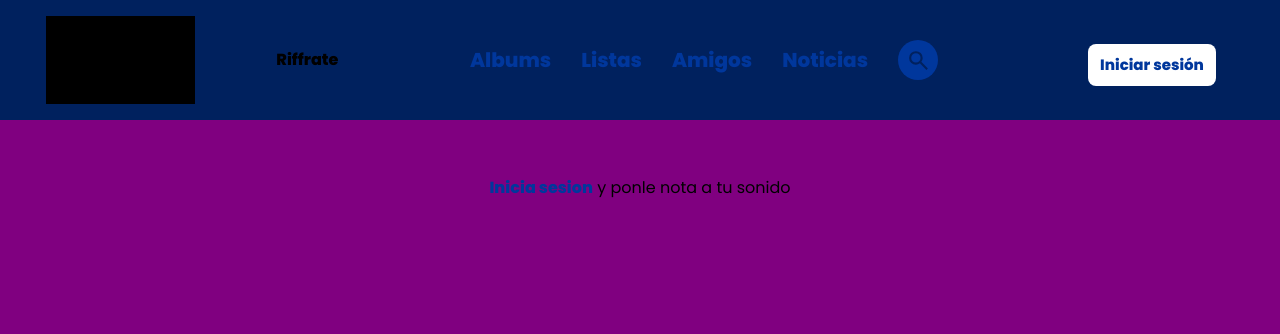
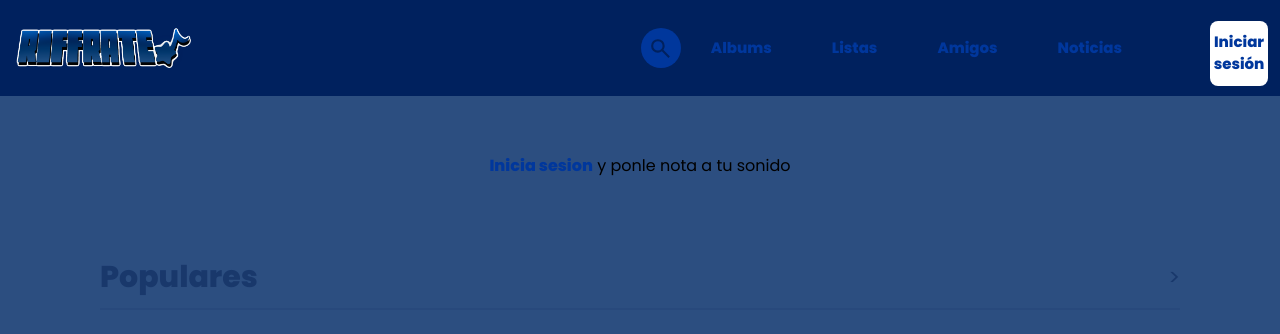
Before and after one commit to MainKataVerde/RiffRate, a React (Vite) app: page / in a window 1280 px wide. Shown: the top 334 px of the page. Built offline with nearby package versions, Linux system fonts and the light colour scheme; no server answers.

Commit message:
subimos logos , popularidad , sistema de busqueda , arreglamos header y colocamos los colores

```diff
--- a/index.html
+++ b/index.html
@@ -2,7 +2,7 @@
 <html lang="en">
   <head>
     <meta charset="UTF-8" />
-    <link rel="icon" type="image/svg+xml" href="/vite.svg" />
+    <link rel="icon" type="image/png" href="/logo.png" />
     <meta name="viewport" content="width=device-width, initial-scale=1.0" />
     <link rel="preconnect" href="https://fonts.googleapis.com" />
     <link rel="preconnect" href="https://fonts.gstatic.com" crossorigin />
--- a/src/components/Header.tsx
+++ b/src/components/Header.tsx
@@ -8,8 +8,20 @@ type HeaderProps = {
 };
 
 const Header = ({ loggedUserId }: HeaderProps) => {
+  const [showInput, setShowInput] = useState(false);
+  const [query, setQuery] = useState("");
   const [photo, setPhoto] = useState("");
   const navegate = useNavigate();
+
+  const handleSearchClick = () => setShowInput((v) => !v);
+
+  const handleKeyDown = (e: React.KeyboardEvent<HTMLInputElement>) => {
+    if (e.key === "Enter" && query.trim()) {
+      navegate(`/buscar/${encodeURIComponent(query)}`);
+      setShowInput(false);
+      setQuery("");
+    }
+  };
 
   useEffect(() => {
     if (loggedUserId) {
@@ -25,16 +37,13 @@ const Header = ({ loggedUserId }: HeaderProps) => {
   return (
     <div className="header">
       <div className="headerLogo">
-        <div className="logo"></div>
-        <h1 onClick={() => navegate("/")}>Riffrate</h1>
+        <div className="logo">
+          <img onClick={() => navegate("/")} src="/public/logo_letras.png" />
+        </div>
       </div>
       <div className="menu">
-        <a href="/albums">Albums</a>
-        <a href="/listas">Listas</a>
-        <a href="/amigos">Amigos</a>
-        <a href="/noticias">Noticias</a>
-        <span className="search-icon">
-          {/* Puedes usar un SVG de lupa aquí */}
+        <div className="search-container">
+          <span className="search-icon" onClick={handleSearchClick}>
             <svg
               xmlns="http://www.w3.org/2000/svg"
               height="24px"
@@ -45,6 +54,20 @@ const Header = ({ loggedUserId }: HeaderProps) => {
               <path d="M784-120 532-372q-30 24-69 38t-83 14q-109 0-184.5-75.5T120-580q0-109 75.5-184.5T380-840q109 0 184.5 75.5T640-580q0 44-14 83t-38 69l252 252-56 56ZM380-400q75 0 127.5-52.5T560-580q0-75-52.5-127.5T380-760q-75 0-127.5 52.5T200-580q0 75 52.5 127.5T380-400Z" />
             </svg>
           </span>
+          <input
+            className={`search-input ${showInput ? "show" : ""}`}
+            type="text"
+            placeholder="Buscar..."
+            value={query}
+            onChange={(e) => setQuery(e.target.value)}
+            onKeyDown={handleKeyDown}
+            style={{ transition: "width 0.3s, opacity 0.3s" }}
+          />
+        </div>
+        <a href="/albums">Albums</a>
+        <a href="/listas">Listas</a>
+        <a href="/amigos">Amigos</a>
+        <a href="/noticias">Noticias</a>
       </div>
       <div className="profile">
         {loggedUserId ? (
--- a/src/components/Welcome.tsx
+++ b/src/components/Welcome.tsx
@@ -4,14 +4,19 @@ import "./template.css";
 import axios from "axios";
 import Header from "./header";
 
+interface Album {
+  _id: string;
+  name: string;
+  popularity: number;
+  cover: string;
+}
+
 const Welcome = () => {
+  const [albums, setAlbums] = useState<Album[]>([]);
   const [nombre, setNombre] = useState("");
-  // Obtén el id del usuario logueado desde localStorage
   const loggedUserId = localStorage.getItem("userId");
 
   const navigate = useNavigate();
-
-  // ¿Es el perfil del usuario logueado?
 
   useEffect(() => {
     axios
@@ -20,6 +25,11 @@ const Welcome = () => {
         setNombre(data.nombre);
       })
       .catch((error) => console.error(error));
+
+    fetch("http://localhost:4000/popular")
+      .then((res) => res.json())
+      .then((data) => setAlbums(data))
+      .catch((err) => console.error("Error al cargar álbumes populares:", err));
   }, [loggedUserId]);
 
   return (
@@ -42,7 +52,25 @@ const Welcome = () => {
               )}
             </div>
           </div>
-          <div className="cuerpoAbajo"></div>
+          <div className="cuerpoAbajo">
+            <div className="populares-header">
+              <h2>Populares</h2>
+              <span className="arrow">{">"}</span>
+            </div>
+            <hr className="populares-divider" />
+            <div className="albumes">
+              <div className="albumContent">
+                {albums.slice(0, 10).map((album) => (
+                  <div className="album" key={album._id}>
+                    <img
+                      src={album.cover || "https://via.placeholder.com/220"}
+                      alt={album.name}
+                    />
+                  </div>
+                ))}
+              </div>
+            </div>
+          </div>
         </div>
       </div>
     </>
--- a/src/components/template.css
+++ b/src/components/template.css
@@ -113,8 +113,8 @@ form {
 .header {
   width: 100%;
   min-width: 300px;
-  height: 15%;
-  background-color: #00215e; /* Changed from red to main blue */
+  height: 12%;
+  background-color: #00215e;
   display: flex;
   align-items: center;
   justify-content: space-between;
@@ -125,26 +125,30 @@ form {
   height: 100%;
   display: flex;
   align-items: center;
-  justify-content: space-around;
+  justify-content: flex-start;
   font-weight: bold;
   cursor: pointer;
   padding: 5px;
 }
 
 .logo {
-  width: 40%;
+  width: 50%;
   height: 80%;
   display: flex;
   align-items: center;
   justify-content: center;
-  background-color: black;
+  padding-left: 10px;
+}
+
+.logo img {
+  width: 100%;
 }
 
 .cuerpo {
   width: 100%;
   min-width: 300px;
-  height: 85%;
-  background-color: purple;
+  height: 87%;
+  background-color: #2c4e80;
 }
 
 .cuerpoArriba {
@@ -159,9 +163,102 @@ form {
 .cuerpoArribaTexto {
 }
 
+.cuerpoAbajo {
+  width: 100%;
+  height: 80%;
+  justify-content: center;
+  align-items: center;
+}
+
+.albumes {
+  display: flex;
+  gap: 40px;
+  margin-top: 2vw;
+  width: 100vw;
+  max-width: 100vw;
+  overflow-x: auto;
+  justify-content: flex-start;
+  align-items: center;
+  padding-bottom: 16px;
+  box-sizing: border-box;
+}
+
+.albumes::-webkit-scrollbar {
+  height: 10px;
+}
+.albumes::-webkit-scrollbar-thumb {
+  background: #19386b;
+  border-radius: 5px;
+}
+.albumes::-webkit-scrollbar-track {
+  background: #8e1596;
+}
+
+.albumContent {
+  width: 100%;
+  height: 100%;
+  display: flex;
+  gap: 40px;
+  align-items: center;
+  justify-content: flex-start;
+  overflow-x: auto;
+  padding-bottom: 15px;
+  margin-left: 20px;
+  margin-right: 20px;
+}
+
+.album {
+  width: 140px;
+  height: 140px;
+  background: #ddd;
+  border-radius: 12px;
+  box-shadow: 0 2px 16px 0 rgba(0, 0, 0, 0.13);
+  overflow: hidden;
+  display: flex;
+  align-items: center;
+  justify-content: center;
+  flex-shrink: 0;
+}
+
+.album img {
+  width: 100%;
+  height: 100%;
+  object-fit: contain;
+  border-radius: 12px;
+}
+
+.populares-header {
+  display: flex;
+  align-items: center;
+  justify-content: space-between;
+  margin: 0 100px;
+  margin-top: 20px;
+  position: relative;
+}
+
+.populares-header h2 {
+  color: #19386b;
+  font-weight: bold;
+}
+
+.populares-header .arrow {
+  cursor: pointer;
+  font-size: 22px;
+  color: #19386b;
+}
+
+.populares-divider {
+  height: 2px;
+  background: #19386b;
+  opacity: 0.2;
+  border: none;
+  margin: 8px 100px 0 100px;
+}
+
 .welcomeContainer {
   width: 100%;
   height: 100%;
+  overflow-x: hidden;
 }
 
 .profilePhoto {
@@ -173,10 +270,11 @@ form {
 
 .profile {
   display: flex;
-  justify-content: center;
+  justify-content: flex-end;
   align-items: center;
-  width: 20%;
+  width: 10%;
   height: 100%;
+  padding-right: 12px;
 }
 
 .profileLogginButton {
@@ -187,18 +285,19 @@ form {
   display: flex;
   align-items: center;
   gap: 30px;
-  padding: 10px 30px;
   background-color: #00215e;
-  width: 50%;
-  justify-content: center;
+  width: 60%;
+  height: 100%;
+  justify-content: flex-end;
 }
 
 .menu a {
   color: #00379c;
   font-weight: bold;
-  font-size: 20px;
+  font-size: 15px;
   text-decoration: none;
   transition: color 0.2s;
+  padding-right: 30px;
 }
 
 .menu a:hover {
@@ -220,3 +319,32 @@ form {
   width: 25px;
   height: 25px;
 }
+
+.search-container {
+  position: relative;
+  display: flex;
+  align-items: center;
+  cursor: pointer;
+}
+
+.search-input {
+  width: 0;
+  opacity: 0;
+  padding: 0 10px;
+  border: none;
+  border-radius: 4px;
+  outline: none;
+  position: absolute;
+  right: 50px;
+  background: #fff;
+  color: #00379c;
+  font-size: 16px;
+  height: 36px;
+  pointer-events: none;
+}
+
+.search-input.show {
+  width: 300px;
+  opacity: 1;
+  pointer-events: auto;
+}
```
Also changed, not shown: public/logo.png (added), public/logo_letras.png (added). Lines whose indentation alone changed are shown as unchanged.
